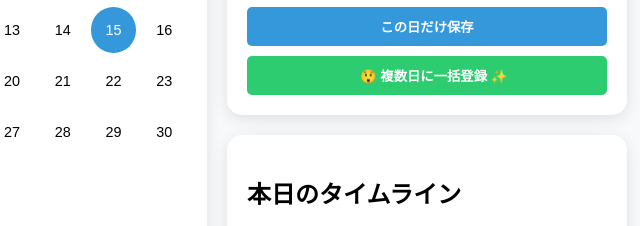
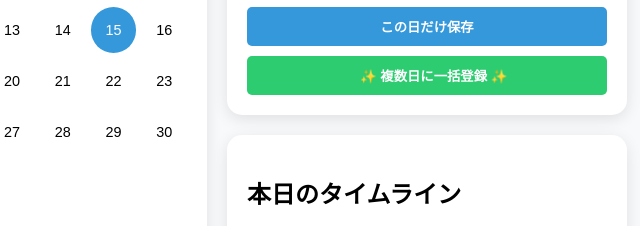
Before and after one commit to Syatorango/SS-.-.nawate, a plain HTML site: page index.html in a window 1280 px wide. Shown: the part 246-472 px from the top of the page, 418-1058 px from the left. Drawn offline with Linux system fonts and the light colour scheme.

Commit message:
Add files via upload

```diff
--- a/index.html
+++ b/index.html
@@ -28,7 +28,7 @@
 </select>
             <input type="text" id="todo-input" placeholder="例：プログラミング">
             <button class="btn-main" onclick="addTodo()">この日だけ保存</button>
-            <button class="btn-bulk" onclick="openBulkModal()">　😲 複数日に一括登録 ✨</button>
+            <button class="btn-bulk" onclick="openBulkModal()">　✨ 複数日に一括登録 ✨</button>
         </div>
 
         <div class="card list-card">
```
